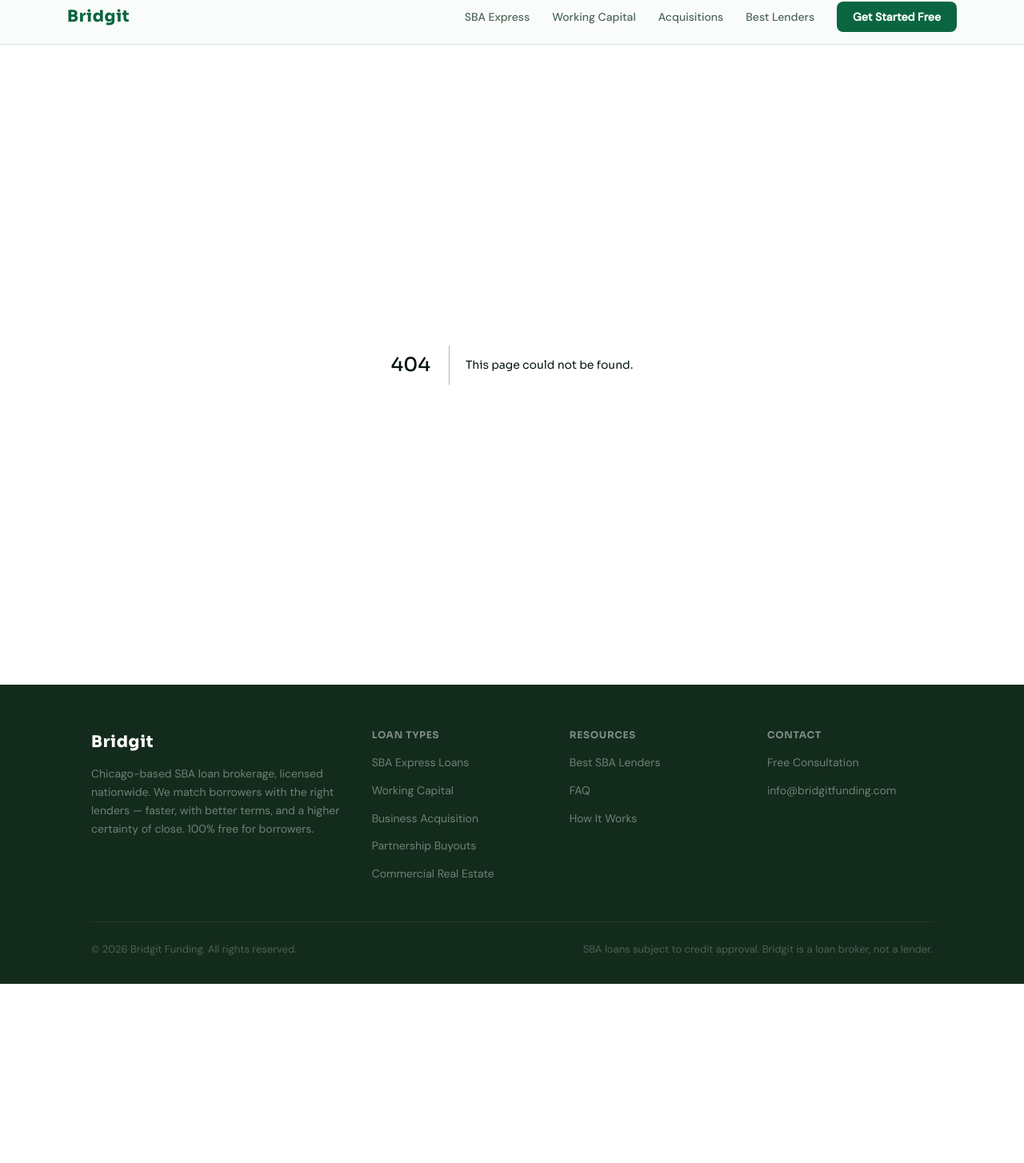
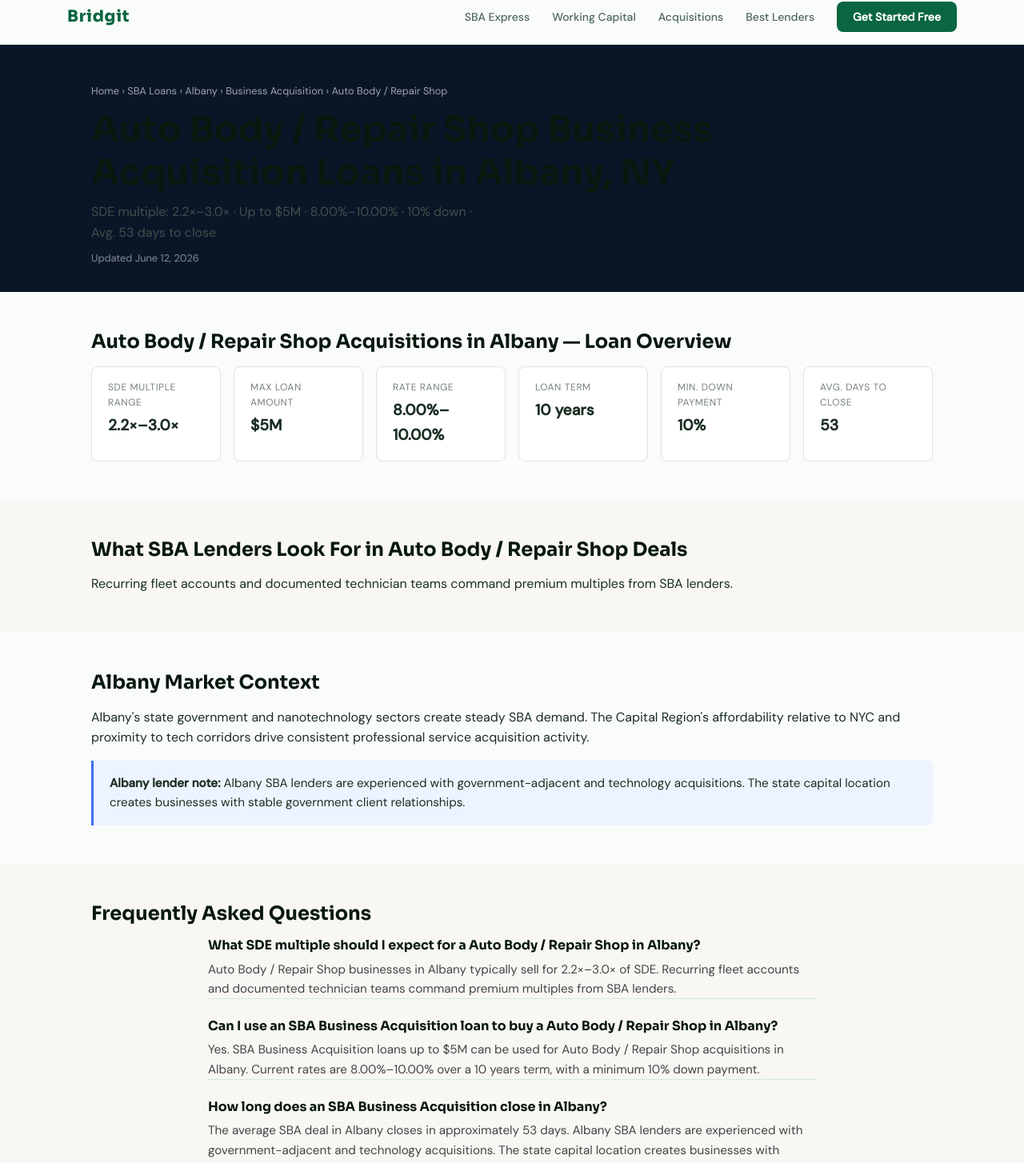
Before and after one commit to wsbcso/bridgitfunding.com, a Next.js app: page /sba-loans/albany/business-acquisition/auto-repair in a window 1280 px wide. Before the commit this address had no page. Shown: the part 13-1467 px from the top of the page at 80% size. Before the commit the page ends 1243 px from the top, so only its background shows below. Built offline with nearby package versions, Linux system fonts and the light colour scheme.

Commit message:
Create page.tsx

```diff
--- /dev/null
+++ b/app/sba-loans/[city]/[loanType]/[industry]/page.tsx
@@ -0,0 +1,218 @@
+import { notFound } from 'next/navigation'
+import Link from 'next/link'
+import { cities } from '@/lib/cities'
+import { loanTypes, industries } from '@/lib/locationData'
+
+export const revalidate = 86400
+
+export async function generateMetadata({ params }: { params: { city: string; loanType: string; industry: string } }) {
+  const city = cities.find((c) => c.slug === params.city)
+  const lt = loanTypes.find((l) => l.slug === params.loanType)
+  const ind = industries.find((i) => i.slug === params.industry)
+  if (!city || !lt || !ind) return {}
+  return {
+    title: `${ind.name} ${lt.name} Loans in ${city.name}, ${city.state} — Bridgit Funding`,
+    description: `SBA ${lt.name} financing for ${ind.name} businesses in ${city.name}. ${ind.sdeMultiple} SDE multiples. Current rates ${lt.rateRange}, up to ${lt.max}. ${city.name}-specific lender notes.`,
+  }
+}
+
+export default function CityLoanIndustryPage({ params }: { params: { city: string; loanType: string; industry: string } }) {
+  const city = cities.find((c) => c.slug === params.city)
+  const lt = loanTypes.find((l) => l.slug === params.loanType)
+  const ind = industries.find((i) => i.slug === params.industry)
+  if (!city || !lt || !ind) notFound()
+
+  const generatedAt = new Date().toISOString()
+
+  // Related industries in this city (same loan type, different industries)
+  const relatedIndustries = industries.filter((i) => i.slug !== ind.slug).slice(0, 8)
+
+  const jsonLd = {
+    '@context': 'https://schema.org',
+    '@graph': [
+      {
+        '@type': 'BreadcrumbList',
+        itemListElement: [
+          { '@type': 'ListItem', position: 1, name: 'Home', item: 'https://bridgitfunding.com' },
+          { '@type': 'ListItem', position: 2, name: 'SBA Loans by City', item: 'https://bridgitfunding.com/sba-loans' },
+          { '@type': 'ListItem', position: 3, name: city.name, item: `https://bridgitfunding.com/sba-loans/${city.slug}` },
+          { '@type': 'ListItem', position: 4, name: lt.name, item: `https://bridgitfunding.com/sba-loans/${city.slug}/${lt.slug}` },
+          { '@type': 'ListItem', position: 5, name: ind.name, item: `https://bridgitfunding.com/sba-loans/${city.slug}/${lt.slug}/${ind.slug}` },
+        ],
+      },
+      {
+        '@type': 'FinancialProduct',
+        name: `${ind.name} ${lt.name} SBA Loans in ${city.name}, ${city.state}`,
+        description: `SBA ${lt.name} financing for ${ind.name} acquisitions in ${city.name}. SDE multiple range: ${ind.sdeMultiple}. ${ind.note}`,
+        provider: { '@type': 'Organization', name: 'Bridgit Funding', url: 'https://bridgitfunding.com' },
+        loanTerm: lt.term,
+        interestRate: lt.rateRange,
+        amount: { '@type': 'MonetaryAmount', maxValue: lt.max, currency: 'USD' },
+        areaServed: { '@type': 'City', name: city.name, containedIn: { '@type': 'State', name: city.state } },
+      },
+      {
+        '@type': 'FAQPage',
+        mainEntity: [
+          {
+            '@type': 'Question',
+            name: `What SDE multiple should I expect for a ${ind.name} in ${city.name}?`,
+            acceptedAnswer: {
+              '@type': 'Answer',
+              text: `${ind.name} businesses in ${city.name} typically sell for ${ind.sdeMultiple} of SDE. ${ind.note}`,
+            },
+          },
+          {
+            '@type': 'Question',
+            name: `Can I use an SBA ${lt.name} loan to buy a ${ind.name} in ${city.name}?`,
+            acceptedAnswer: {
+              '@type': 'Answer',
+              text: `Yes. SBA ${lt.name} loans up to ${lt.max} can be used for ${ind.name} acquisitions in ${city.name}. Current rates are ${lt.rateRange} over a ${lt.term} term, with a minimum ${lt.minDown} down payment.`,
+            },
+          },
+          {
+            '@type': 'Question',
+            name: `How long does an SBA ${lt.name} close in ${city.name}?`,
+            acceptedAnswer: {
+              '@type': 'Answer',
+              text: `The average SBA deal in ${city.name} closes in approximately ${city.avgDaysToClose} days. ${city.lenderNote}`,
+            },
+          },
+          {
+            '@type': 'Question',
+            name: `What do SBA lenders look for in a ${ind.name} acquisition in ${city.name}?`,
+            acceptedAnswer: {
+              '@type': 'Answer',
+              text: `${ind.note} In ${city.name} specifically: ${city.lenderNote}`,
+            },
+          },
+        ],
+      },
+    ],
+  }
+
+  return (
+    <>
+      <script type="application/ld+json" dangerouslySetInnerHTML={{ __html: JSON.stringify(jsonLd) }} />
+
+      <main className="combo-page">
+        <section className="city-hero">
+          <div className="container">
+            <div className="breadcrumb">
+              <Link href="/">Home</Link> ›{' '}
+              <Link href="/sba-loans">SBA Loans</Link> ›{' '}
+              <Link href={`/sba-loans/${city.slug}`}>{city.name}</Link> ›{' '}
+              <Link href={`/sba-loans/${city.slug}/${lt.slug}`}>{lt.name}</Link> ›{' '}
+              <span>{ind.name}</span>
+            </div>
+            <h1>{ind.name} {lt.name} Loans in {city.name}, {city.state}</h1>
+            <p className="hero-sub">
+              SDE multiple: {ind.sdeMultiple} · Up to {lt.max} · {lt.rateRange} · {lt.minDown} down · Avg. {city.avgDaysToClose} days to close
+            </p>
+            <p className="hero-timestamp">
+              Updated {new Date(generatedAt).toLocaleDateString('en-US', { month: 'long', day: 'numeric', year: 'numeric' })}
+            </p>
+          </div>
+        </section>
+
+        {/* Deal overview */}
+        <section className="section-card">
+          <div className="container">
+            <h2>{ind.name} Acquisitions in {city.name} — Loan Overview</h2>
+            <div className="stat-grid">
+              <div className="stat-card">
+                <div className="stat-label">SDE Multiple Range</div>
+                <div className="stat-value">{ind.sdeMultiple}</div>
+              </div>
+              <div className="stat-card">
+                <div className="stat-label">Max Loan Amount</div>
+                <div className="stat-value">{lt.max}</div>
+              </div>
+              <div className="stat-card">
+                <div className="stat-label">Rate Range</div>
+                <div className="stat-value">{lt.rateRange}</div>
+              </div>
+              <div className="stat-card">
+                <div className="stat-label">Loan Term</div>
+                <div className="stat-value">{lt.term}</div>
+              </div>
+              <div className="stat-card">
+                <div className="stat-label">Min. Down Payment</div>
+                <div className="stat-value">{lt.minDown}</div>
+              </div>
+              <div className="stat-card">
+                <div className="stat-label">Avg. Days to Close</div>
+                <div className="stat-value">{city.avgDaysToClose}</div>
+              </div>
+            </div>
+          </div>
+        </section>
+
+        {/* Industry lender notes */}
+        <section className="section-card bg-light">
+          <div className="container">
+            <h2>What SBA Lenders Look For in {ind.name} Deals</h2>
+            <p>{ind.note}</p>
+          </div>
+        </section>
+
+        {/* City market notes */}
+        <section className="section-card">
+          <div className="container">
+            <h2>{city.name} Market Context</h2>
+            <p>{city.marketNote}</p>
+            <div className="lender-note">
+              <strong>{city.name} lender note:</strong> {city.lenderNote}
+            </div>
+          </div>
+        </section>
+
+        {/* FAQ */}
+        <section className="section-card bg-light">
+          <div className="container">
+            <h2>Frequently Asked Questions</h2>
+            <div className="faq-list">
+              <div className="faq-item">
+                <h3>What SDE multiple should I expect for a {ind.name} in {city.name}?</h3>
+                <p>{ind.name} businesses in {city.name} typically sell for {ind.sdeMultiple} of SDE. {ind.note}</p>
+              </div>
+              <div className="faq-item">
+                <h3>Can I use an SBA {lt.name} loan to buy a {ind.name} in {city.name}?</h3>
+                <p>Yes. SBA {lt.name} loans up to {lt.max} can be used for {ind.name} acquisitions in {city.name}. Current rates are {lt.rateRange} over a {lt.term} term, with a minimum {lt.minDown} down payment.</p>
+              </div>
+              <div className="faq-item">
+                <h3>How long does an SBA {lt.name} close in {city.name}?</h3>
+                <p>The average SBA deal in {city.name} closes in approximately {city.avgDaysToClose} days. {city.lenderNote}</p>
+              </div>
+            </div>
+          </div>
+        </section>
+
+        {/* Related industries */}
+        <section className="section-card">
+          <div className="container">
+            <h2>Other {lt.name} Categories in {city.name}</h2>
+            <div className="industry-link-grid">
+              {relatedIndustries.map((ri) => (
+                <Link key={ri.slug} href={`/sba-loans/${city.slug}/${lt.slug}/${ri.slug}`} className="industry-link">
+                  {ri.name}
+                </Link>
+              ))}
+            </div>
+            <p style={{ marginTop: '1rem' }}>
+              <Link href={`/sba-loans/${city.slug}/${lt.slug}`}>View all {lt.name} industries in {city.name} →</Link>
+            </p>
+          </div>
+        </section>
+
+        {/* CTA */}
+        <section className="section-card bg-dark">
+          <div className="container cta-section">
+            <h2>Get a Term Sheet for Your {city.name} {ind.name} Acquisition</h2>
+            <p>Bridgit Funding works with SBA lenders who actively fund {ind.name} acquisitions in {city.name}. Most deals receive competing term sheets within 5 business days.</p>
+            <a href="/#apply" className="btn-primary">Start Your Application</a>
+          </div>
+        </section>
+      </main>
+    </>
+  )
+}
```
